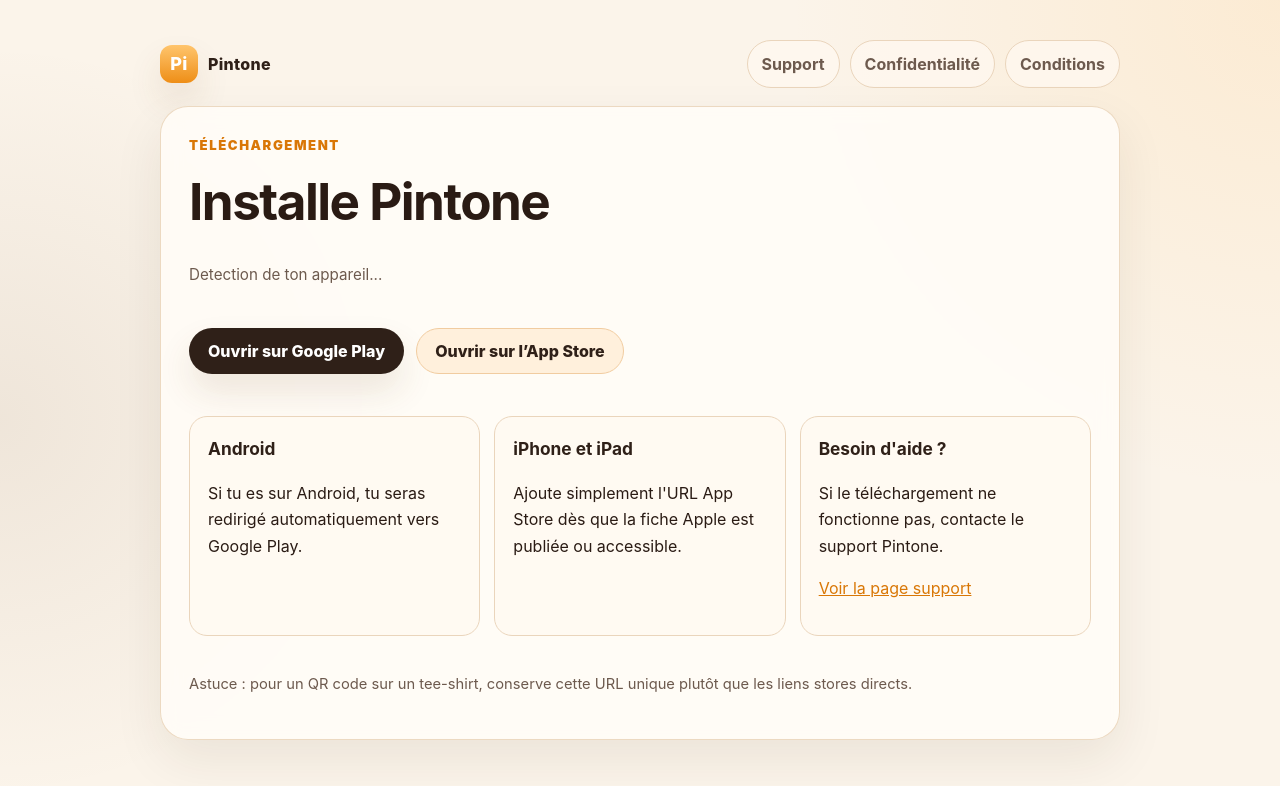
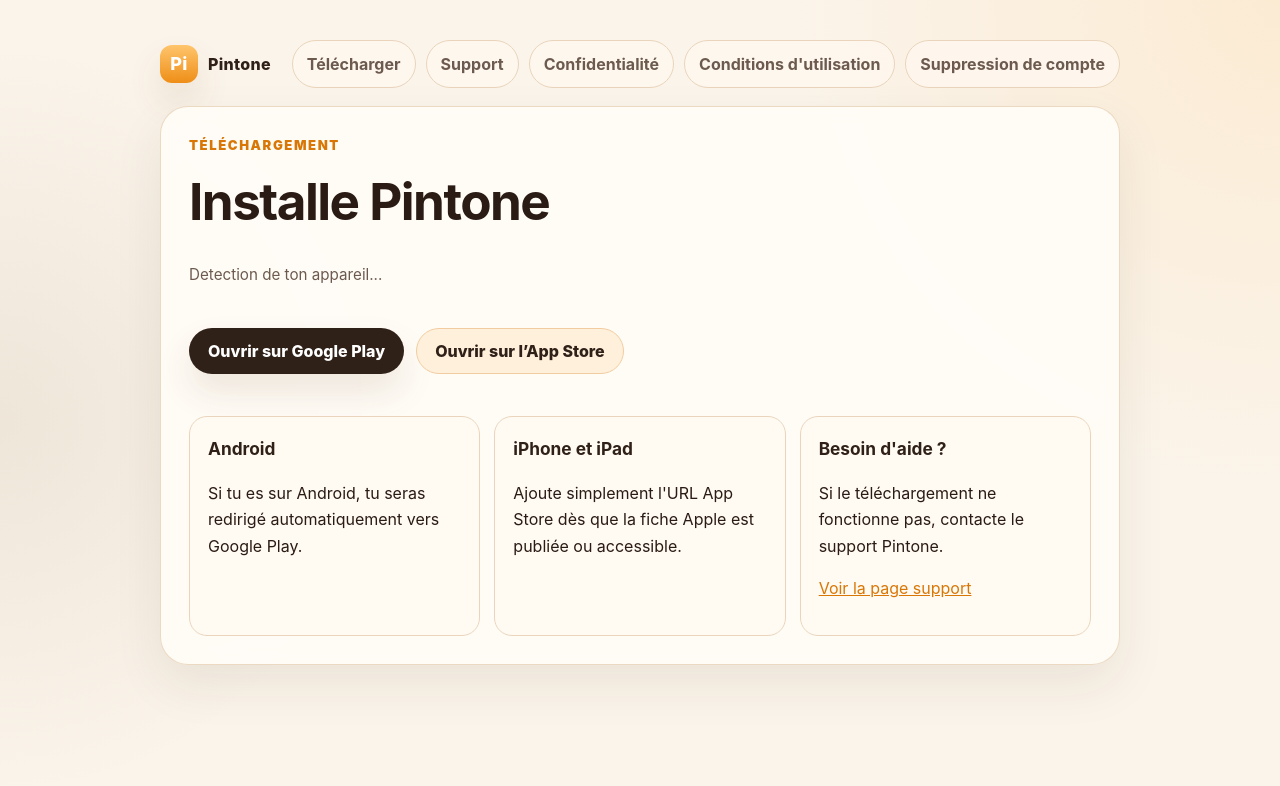
Before and after one commit to julesbierlaire/pintone-site, a plain HTML site: page download.html in a window 1280 px wide. Drawn offline with Linux system fonts and the light colour scheme.

Commit message:
Add files via upload

```diff
--- a/download.html
+++ b/download.html
@@ -71,10 +71,12 @@
           <span class="brand-mark">Pi</span>
           <span>Pintone</span>
         </a>
-        <nav class="nav" aria-label="Navigation téléchargement">
+        <nav class="nav" aria-label="Navigation légale">
+          <a data-legal-link="download" href="./download.html">Télécharger</a>
           <a data-legal-link="support" href="./support.html">Support</a>
           <a data-legal-link="privacy" href="./privacy.html">Confidentialité</a>
-          <a data-legal-link="terms" href="./terms.html">Conditions</a>
+          <a data-legal-link="terms" href="./terms.html">Conditions d'utilisation</a>
+          <a data-legal-link="deleteAccount" href="./delete-account.html">Suppression de compte</a>
         </nav>
       </header>
 
@@ -110,9 +112,6 @@
           </article>
         </div>
 
-        <p class="footer">
-          Astuce : pour un QR code sur un tee-shirt, conserve cette URL unique plutôt que les liens stores directs.
-        </p>
       </section>
     </main>
   </body>
```
Also changed, not shown: delete-account.html (+3 -1 lines), privacy.html (+3 -1 lines), support.html (+4 -3 lines), terms.html (+3 -1 lines).
